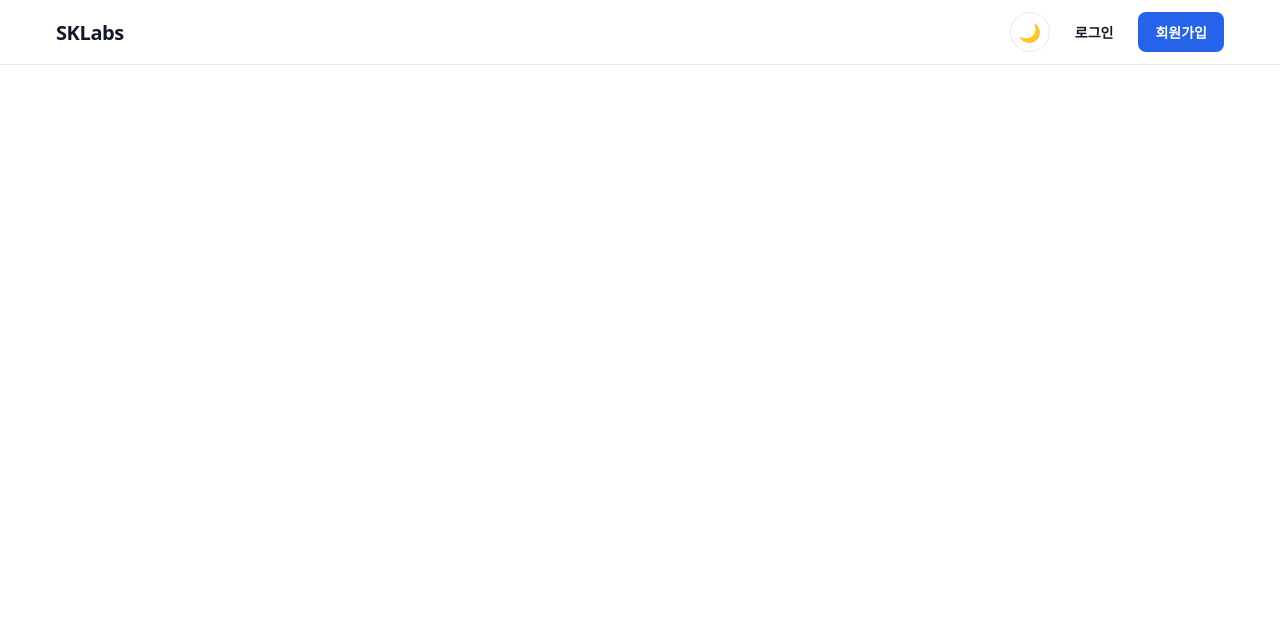
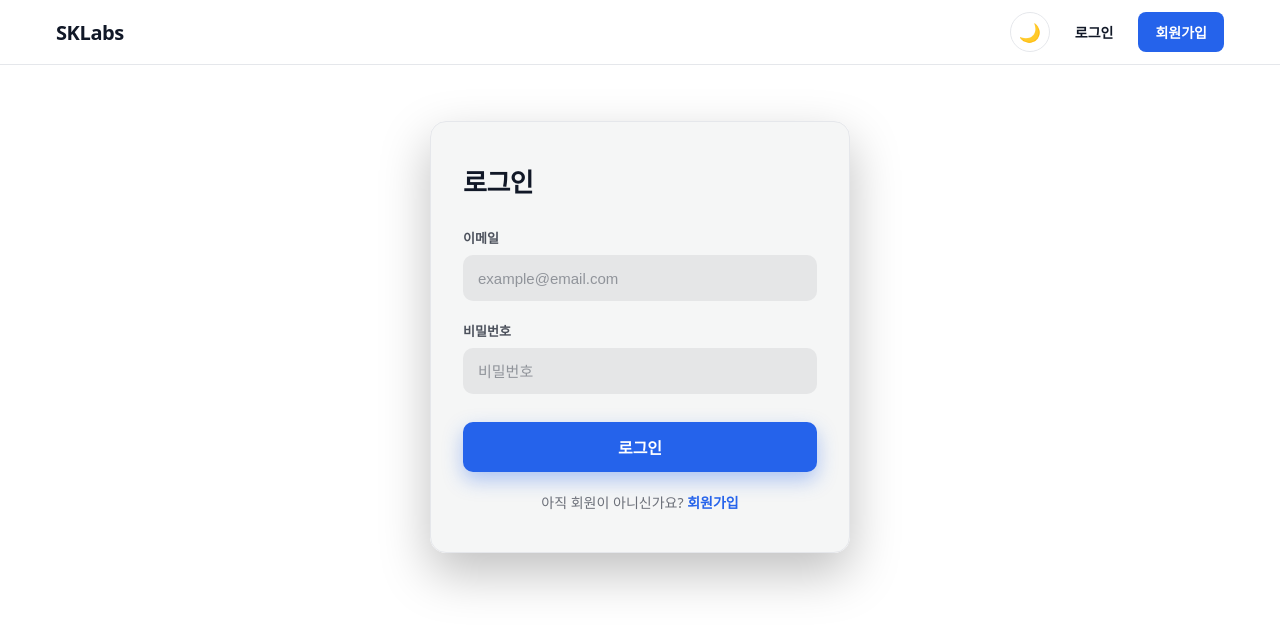
Before and after one commit to SeoWon1037/sklabs1037, a React app in the folder frontend/: page /login in a window 1280 px wide. Before the commit this address had no page. Shown: the top 632 px of the page. Built offline with nearby package versions, Linux system fonts and the light colour scheme; no server answers; the HTML template or start-up script is replaced by a standard one.

Commit message:
로그인 화면 및 상단바 로그인 상태 표시 추가

```diff
--- a/frontend/src/App.jsx
+++ b/frontend/src/App.jsx
@@ -8,6 +8,7 @@ import './App.css'
 import Header from './components/Header'
 import MainPage from './pages/MainPage'
 import UserSignUpPage from './pages/UserSignUpPage'
+import UserLoginPage from './pages/UserLoginPage'
 
 function App() {
   return (
@@ -19,6 +20,7 @@ function App() {
       <Routes>
         <Route path="/" element={<MainPage />} />              {/* 메인 */}
         <Route path="/signup" element={<UserSignUpPage />} />  {/* 회원가입 */}
+        <Route path="/login" element={<UserLoginPage />} />    {/* 로그인 */}
       </Routes>
     </>
   )
--- a/frontend/src/components/Header.css
+++ b/frontend/src/components/Header.css
@@ -90,3 +90,11 @@
     font-size: 13px;
   }
 }
+
+/* 로그인한 사람 닉네임 ("서원님") */
+.header-user {
+  padding: 0 8px;
+  font-size: 14px;
+  font-weight: 600;
+  color: var(--text);
+}
--- a/frontend/src/components/Header.jsx
+++ b/frontend/src/components/Header.jsx
@@ -1,14 +1,48 @@
 // ============================================
 // 상단바 (모든 화면 맨 위에 공통으로 표시)
-// 왼쪽: 로고 / 오른쪽: 테마 전환, 로그인, 회원가입
+// 왼쪽: 로고 / 오른쪽: 테마 전환 + (로그아웃 상태) 로그인·회원가입 / (로그인 상태) 닉네임·로그아웃
 // ============================================
-import { Link } from 'react-router-dom'
+import { useEffect, useState } from 'react'
+import { Link, useLocation, useNavigate } from 'react-router-dom'
 import { useTheme } from '../theme/useTheme'
 import './Header.css'
 
 function Header() {
+
   // 공통 테마에서 현재 테마와 전환 함수 꺼내기
   const { theme, toggleTheme } = useTheme()
+
+  // 현재 주소 정보 (주소가 바뀔 때마다 로그인 상태를 다시 확인하려고)
+  const location = useLocation()
+  const navigate = useNavigate()
+
+  // 로그인한 회원 정보 (null이면 로그아웃 상태)
+  const [user, setUser] = useState(null)
+
+  // ============================================
+  // 화면이 처음 뜰 때 + 페이지가 바뀔 때마다 "나 로그인돼 있어?" 확인
+  // ============================================
+  useEffect(() => {
+
+    // 브라우저가 번호표 쿠키(JSESSIONID)를 자동으로 같이 보내줌
+    fetch('/api/user/me')
+      .then((res) => res.json())
+      .then((data) => setUser(data.loggedIn ? data.user : null))
+      .catch(() => setUser(null))   // 서버 꺼져 있으면 그냥 로그아웃 상태로
+
+  }, [location.pathname])   // 주소(/, /login 등)가 바뀔 때마다 다시 실행
+
+  // ============================================
+  // 로그아웃 버튼
+  // ============================================
+  const handleLogout = async () => {
+    try {
+      await fetch('/api/user/logout', { method: 'POST' })
+    } finally {
+      setUser(null)     // 화면에서 바로 로그아웃 상태로
+      navigate('/')     // 메인으로
+    }
+  }
 
   return (
     <header className="header">
@@ -30,11 +64,21 @@ function Header() {
             {theme === 'dark' ? '☀️' : '🌙'}
           </button>
 
-          {/* 로그인: 아직 화면이 없어서 모양만 */}
-          <button type="button" className="btn btn-ghost">로그인</button>
-
-          {/* 회원가입: 누르면 /signup 화면으로 이동 */}
-          <Link to="/signup" className="btn btn-primary">회원가입</Link>
+          {user ? (
+            // ===== 로그인 상태 =====
+            <>
+              <span className="header-user">{user.nickname}님</span>
+              <button type="button" className="btn btn-ghost" onClick={handleLogout}>
+                로그아웃
+              </button>
+            </>
+          ) : (
+            // ===== 로그아웃 상태 =====
+            <>
+              <Link to="/login" className="btn btn-ghost">로그인</Link>
+              <Link to="/signup" className="btn btn-primary">회원가입</Link>
+            </>
+          )}
         </nav>
       </div>
     </header>
--- /dev/null
+++ b/frontend/src/pages/UserLoginPage.css
@@ -0,0 +1,17 @@
+/* "아직 회원이 아니신가요? 회원가입" 문구 */
+.login-signup-link {
+  margin: 20px 0 0;
+  text-align: center;
+  font-size: 14px;
+  color: color-mix(in srgb, var(--text) 60%, transparent);
+}
+
+.login-signup-link a {
+  color: var(--primary);
+  font-weight: 600;
+  text-decoration: none;
+}
+
+.login-signup-link a:hover {
+  text-decoration: underline;
+}
--- /dev/null
+++ b/frontend/src/pages/UserLoginPage.jsx
@@ -0,0 +1,121 @@
+// ============================================
+// 로그인 화면 (주소: /login)
+// - 백엔드 API
+//   POST /api/user/login   로그인 { email, password }
+// - 로그인 성공하면 서버가 세션을 만들고, 브라우저에 번호표 쿠키(JSESSIONID)를 줌
+//   → 이후 요청마다 브라우저가 쿠키를 자동으로 같이 보냄 (따로 코드 필요 없음)
+// ============================================
+import { useState } from 'react'
+import { Link, useNavigate } from 'react-router-dom'
+import './UserSignUpPage.css'   // 회원가입과 같은 카드 디자인(signup-xxx)을 그대로 사용
+import './UserLoginPage.css'    // 로그인 화면에만 필요한 추가 스타일
+
+function UserLoginPage() {
+
+  // 페이지 이동 함수 (로그인 성공 후 메인으로)
+  const navigate = useNavigate()
+
+  // 입력값
+  const [email, setEmail] = useState('')
+  const [password, setPassword] = useState('')
+
+  // 로그인 요청 중인지 (버튼 연타 방지) / 에러 문구
+  const [submitting, setSubmitting] = useState(false)
+  const [errorMessage, setErrorMessage] = useState('')
+
+  // ============================================
+  // 로그인 버튼
+  // ============================================
+  const handleSubmit = async (e) => {
+
+    // form의 기본 동작(페이지 새로고침) 막기
+    e.preventDefault()
+    setErrorMessage('')
+
+    // 1. 빈 값 체크
+    if (email.trim() === '' || password === '') {
+      setErrorMessage('이메일과 비밀번호를 입력해주세요.')
+      return
+    }
+
+    // 2. 백엔드에 로그인 요청
+    setSubmitting(true)
+
+    try {
+      const res = await fetch('/api/user/login', {
+        method: 'POST',
+        headers: { 'Content-Type': 'application/json' },
+        body: JSON.stringify({ email, password }),
+      })
+      const data = await res.json()
+
+      if (data.success) {
+        // 성공 → 메인으로 이동 (상단바가 주소 바뀐 걸 보고 로그인 상태를 다시 확인함)
+        navigate('/')
+      } else {
+        // 실패 (401: 이메일 또는 비밀번호 틀림)
+        setErrorMessage(data.message)
+        setPassword('')   // 비밀번호 칸만 비워서 다시 입력하게
+      }
+
+    } catch {
+      setErrorMessage('서버에 연결할 수 없습니다.')
+    } finally {
+      setSubmitting(false)
+    }
+  }
+
+  // ============================================
+  // 화면
+  // ============================================
+  return (
+    <main className="signup-page">
+      <form className="signup-card" onSubmit={handleSubmit}>
+
+        <h1 className="signup-title">로그인</h1>
+
+        {/* 이메일 */}
+        <label className="signup-label" htmlFor="email">이메일</label>
+        <input
+          id="email"
+          type="email"
+          // autoComplete="username": 로그인 아이디 칸이라고 알려줌 (저장된 계정 자동완성 허용)
+          autoComplete="username"
+          className="signup-input"
+          placeholder="example@email.com"
+          value={email}
+          onChange={(e) => setEmail(e.target.value)}
+        />
+
+        {/* 비밀번호 */}
+        <label className="signup-label" htmlFor="password">비밀번호</label>
+        <input
+          id="password"
+          type="password"
+          // autoComplete="current-password": 기존 비밀번호 입력 칸 (저장된 비밀번호 자동완성 허용)
+          autoComplete="current-password"
+          className="signup-input"
+          placeholder="비밀번호"
+          value={password}
+          onChange={(e) => setPassword(e.target.value)}
+        />
+
+        {/* 에러 문구 */}
+        {errorMessage && <p className="signup-msg error signup-error-box">{errorMessage}</p>}
+
+        {/* 로그인 버튼 */}
+        <button type="submit" className="btn btn-primary signup-submit" disabled={submitting}>
+          {submitting ? '로그인 중...' : '로그인'}
+        </button>
+
+        {/* 회원가입으로 이동 */}
+        <p className="login-signup-link">
+          아직 회원이 아니신가요? <Link to="/signup">회원가입</Link>
+        </p>
+
+      </form>
+    </main>
+  )
+}
+
+export default UserLoginPage
```
